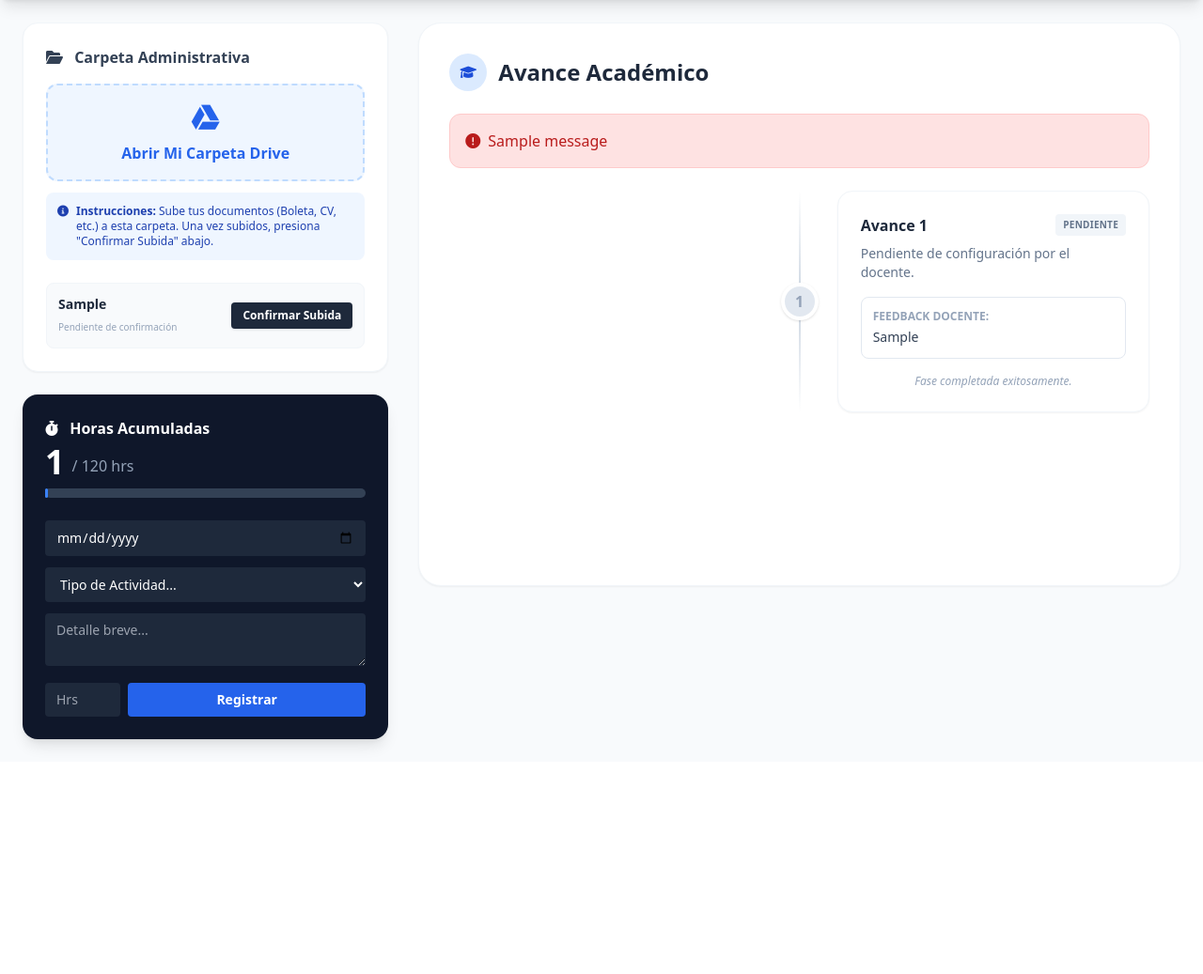
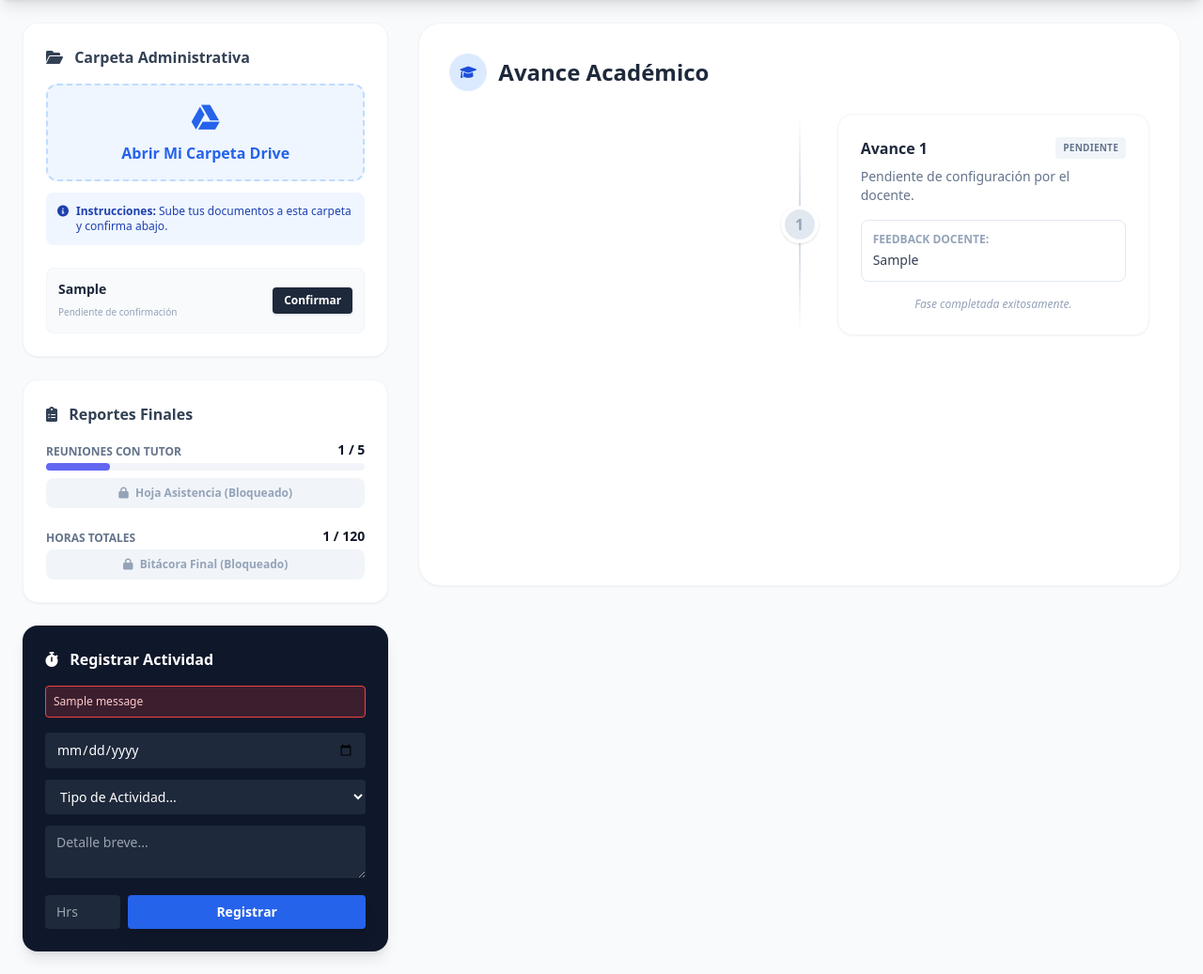
Before and after one commit to criuagrm/criuagrm.github.io, a Flask app: template sistema_tutores/templates/student_dashboard.html in a window 1280 px wide. Shown: the part 76-1113 px from the top of the page at 94% size. Before the commit the page ends 876 px from the top, so only its background shows below. Run offline with Flask 3, Linux system fonts and the light colour scheme; tables that the repository leaves empty hold one stand-in row (values such as "Sample post"); the template is opened without the code that fills it: values that come from a table or form of the project are taken from there, most other values are stand-ins (such as "Sample title", 1, 10 or a date in 2020); one stand-in notice (Sample message) is shown; some libraries are stand-ins or nearby versions.

Commit message:
Update student_dashboard.html

```diff
--- a/sistema_tutores/templates/student_dashboard.html
+++ b/sistema_tutores/templates/student_dashboard.html
@@ -37,18 +37,20 @@
                     </a>
                     <div class="mt-3 p-3 bg-blue-50 text-blue-800 text-xs rounded-lg flex gap-2">
                         <i class="fa-solid fa-circle-info mt-0.5"></i>
-                        <p><strong>Instrucciones:</strong> Sube tus documentos (Boleta, CV, etc.) a esta carpeta. Una vez subidos, presiona "Confirmar Subida" abajo.</p>
+                        <p><strong>Instrucciones:</strong> Sube tus documentos a esta carpeta y confirma abajo.</p>
                     </div>
                 </div>
                 {% else %}
                 <div class="mb-6 bg-yellow-50 border border-yellow-100 p-4 rounded-xl text-center">
                     <div class="text-yellow-600 font-bold mb-1"><i class="fa-solid fa-clock"></i> Esperando Asignación</div>
-                    <p class="text-xs text-yellow-700">El Director aún no ha creado tu carpeta Drive personal.</p>
+                    <p class="text-xs text-yellow-700">El Director aún no ha creado tu carpeta.</p>
                 </div>
                 {% endif %}
 
                 <div class="space-y-3">
                     {% for doc in profile.documents %}
+                        {% if doc.doc_type == 'Evaluación de Tutor' and not evaluacion_activada %}
+                            {% else %}
                             <div class="flex items-center justify-between p-3 rounded-lg border {{ 'bg-green-50 border-green-200' if doc.status == 'VALIDADO' else 'bg-slate-50 border-slate-100' }}">
                                 <div>
                                     <p class="text-sm font-bold flex items-center gap-2">
@@ -58,7 +60,7 @@
                                     {% if doc.status == 'PENDIENTE' %}
                                         <span class="text-[10px] text-slate-400">Pendiente de confirmación</span>
                                     {% elif doc.status == 'REVISION' %}
-                                <span class="text-[10px] text-yellow-600 font-bold flex items-center gap-1"><i class="fa-solid fa-hourglass-half"></i> Revisando...</span>
+                                        <span class="text-[10px] text-yellow-600 font-bold"><i class="fa-solid fa-hourglass-half"></i> Revisando...</span>
                                     {% elif doc.status == 'RECHAZADO' %}
                                         <span class="text-[10px] text-red-600 font-bold">❌ Rechazado (Corregir)</span>
                                     {% endif %}
@@ -68,42 +70,83 @@
                                 <form action="/student/upload_doc" method="POST">
                                     <input type="hidden" name="doc_id" value="{{ doc.id }}">
                                     <button type="submit" class="text-xs bg-slate-800 text-white px-3 py-1.5 rounded hover:bg-slate-700 shadow font-bold transition">
-                                Confirmar Subida
+                                        Confirmar
                                     </button>
                                 </form>
                                 {% endif %}
                             </div>
+                        {% endif %}
                     {% endfor %}
+                </div>
+            </div>
+
+            <div class="bg-white p-6 rounded-2xl shadow-sm border border-slate-100">
+                <h3 class="font-bold text-slate-700 mb-4"><i class="fa-solid fa-clipboard-list mr-2"></i> Reportes Finales</h3>
+
+                <div class="mb-5">
+                    <div class="flex justify-between items-end mb-1">
+                        <span class="text-xs font-bold text-slate-500 uppercase">Reuniones con Tutor</span>
+                        <span class="text-sm font-bold text-slate-900">{{ profile.meeting_hours_count }} / 5</span>
+                    </div>
+                    {% set meet_percent = (profile.meeting_hours_count / 5) * 100 %}
+                    <div class="w-full bg-slate-100 rounded-full h-2 mb-2">
+                        <div class="bg-indigo-500 h-2 rounded-full transition-all duration-500" style="width: {{ meet_percent if meet_percent < 100 else 100 }}%"></div>
+                    </div>
+
+                    {% if profile.meeting_hours_count >= 5 %}
+                        <a href="/download/asistencia_pdf" class="block w-full text-center bg-indigo-600 text-white py-2 rounded-lg text-xs font-bold hover:bg-indigo-700 shadow-md transition">
+                            <i class="fa-solid fa-file-signature mr-1"></i> Descargar Hoja de Asistencia
+                        </a>
+                    {% else %}
+                        <button disabled class="block w-full text-center bg-slate-100 text-slate-400 py-2 rounded-lg text-xs font-bold cursor-not-allowed">
+                            <i class="fa-solid fa-lock mr-1"></i> Hoja Asistencia (Bloqueado)
+                        </button>
+                    {% endif %}
+                </div>
+
+                <div>
+                    <div class="flex justify-between items-end mb-1">
+                        <span class="text-xs font-bold text-slate-500 uppercase">Horas Totales</span>
+                        <span class="text-sm font-bold text-slate-900">{{ profile.total_hours }} / 120</span>
+                    </div>
+
+                    {% if profile.total_hours >= 120 %}
+                        <a href="/download/bitacora_pdf" class="block w-full text-center bg-slate-800 text-white py-2 rounded-lg text-xs font-bold hover:bg-slate-700 shadow-md transition">
+                            <i class="fa-solid fa-book mr-1"></i> Descargar Bitácora Final
+                        </a>
+                    {% else %}
+                        <button disabled class="block w-full text-center bg-slate-100 text-slate-400 py-2 rounded-lg text-xs font-bold cursor-not-allowed">
+                            <i class="fa-solid fa-lock mr-1"></i> Bitácora Final (Bloqueado)
+                        </button>
+                    {% endif %}
                 </div>
             </div>
 
             <div class="bg-slate-900 text-white p-6 rounded-2xl shadow-lg relative overflow-hidden">
                 <div class="relative z-10">
-                    <h3 class="font-bold mb-1"><i class="fa-solid fa-stopwatch mr-2"></i> Horas Acumuladas</h3>
-                    <div class="flex items-end gap-2 mb-2">
-                        <span class="text-4xl font-black">{{ profile.total_hours }}</span>
-                        <span class="text-slate-400 mb-1">/ 120 hrs</span>
+                    <h3 class="font-bold mb-4"><i class="fa-solid fa-stopwatch mr-2"></i> Registrar Actividad</h3>
+
+                    {% with messages = get_flashed_messages() %}
+                        {% if messages %}
+                            <div class="mb-4 p-2 bg-red-500/20 border border-red-500 rounded text-xs text-red-200">
+                                {{ messages[0] }}
                             </div>
-
-                    {% set porcentaje = (profile.total_hours / 120) * 100 %}
-                    <div class="w-full bg-slate-700 rounded-full h-2.5 mb-6">
-                        <div class="bg-blue-500 h-2.5 rounded-full" style="width: {{ porcentaje if porcentaje < 100 else 100 }}%"></div>
-                    </div>
+                        {% endif %}
+                    {% endwith %}
 
                     <form action="/student/add_timelog" method="POST" class="space-y-3">
-                        <input type="date" name="date" class="w-full bg-slate-800 border-none rounded px-3 py-2 text-sm text-white" required>
-                        <select name="activity_type" class="w-full bg-slate-800 border-none rounded px-3 py-2 text-sm text-white" required>
+                        <input type="date" name="date" class="w-full bg-slate-800 border-none rounded px-3 py-2 text-sm text-white focus:ring-1 focus:ring-blue-500" required>
+                        <select name="activity_type" class="w-full bg-slate-800 border-none rounded px-3 py-2 text-sm text-white focus:ring-1 focus:ring-blue-500" required>
                             <option value="" disabled selected>Tipo de Actividad...</option>
-                            <option value="Investigación">🔬 Investigación / Biblioteca</option>
-                            <option value="Reunión Tutor">🤝 Reunión con Tutor</option>
+                            <option value="Reunión Tutor" class="font-bold text-yellow-300">⭐ Reunión con Tutor</option>
+                            <option value="Investigación">🔬 Investigación</option>
                             <option value="Campo">🏢 Trabajo de Campo</option>
-                            <option value="Redacción">📝 Redacción Documento</option>
-                            <option value="Seminario">🎤 Seminario / Conferencia</option>
+                            <option value="Redacción">📝 Redacción</option>
                         </select>
-                        <textarea name="activity_detail" rows="2" class="w-full bg-slate-800 border-none rounded px-3 py-2 text-sm text-white" placeholder="Detalle breve..." required></textarea>
+                        <textarea name="activity_detail" rows="2" class="w-full bg-slate-800 border-none rounded px-3 py-2 text-sm text-white focus:ring-1 focus:ring-blue-500" placeholder="Detalle breve..." required></textarea>
                         <div class="flex gap-2">
-                            <input type="number" step="0.5" name="hours" placeholder="Hrs" class="w-20 bg-slate-800 border-none rounded px-3 py-2 text-sm text-white" required>
-                            <button type="submit" class="flex-1 bg-blue-600 hover:bg-blue-500 rounded font-bold text-sm">Registrar</button>
+                            <input type="number" step="0.5" name="hours" placeholder="Hrs" class="w-20 bg-slate-800 border-none rounded px-3 py-2 text-sm text-white focus:ring-1 focus:ring-blue-500" required>
+                            <button type="submit" class="flex-1 bg-blue-600 hover:bg-blue-500 rounded font-bold text-sm shadow-lg transition">Registrar</button>
                         </div>
                     </form>
                 </div>
@@ -116,14 +159,6 @@
                     <span class="bg-blue-100 text-blue-700 w-10 h-10 rounded-full flex items-center justify-center text-sm"><i class="fa-solid fa-graduation-cap"></i></span>
                     Avance Académico
                 </h2>
-
-                {% with messages = get_flashed_messages() %}
-                  {% if messages %}
-                    <div class="mb-6 p-4 bg-red-100 text-red-700 rounded-xl border border-red-200 flex items-center gap-2">
-                        <i class="fa-solid fa-circle-exclamation"></i> {{ messages[0] }}
-                    </div>
-                  {% endif %}
-                {% endwith %}
 
                 <div class="space-y-8 relative before:absolute before:inset-0 before:ml-5 before:-translate-x-px md:before:mx-auto md:before:translate-x-0 before:h-full before:w-0.5 before:bg-gradient-to-b before:from-transparent before:via-slate-300 before:to-transparent">
 
```
Lines whose indentation alone changed are shown as unchanged.
